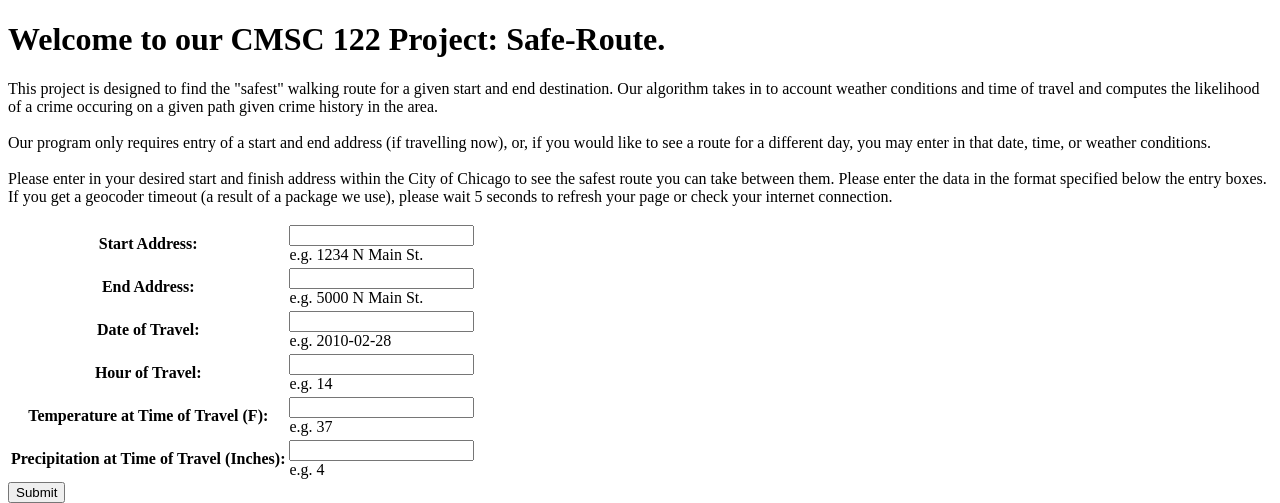
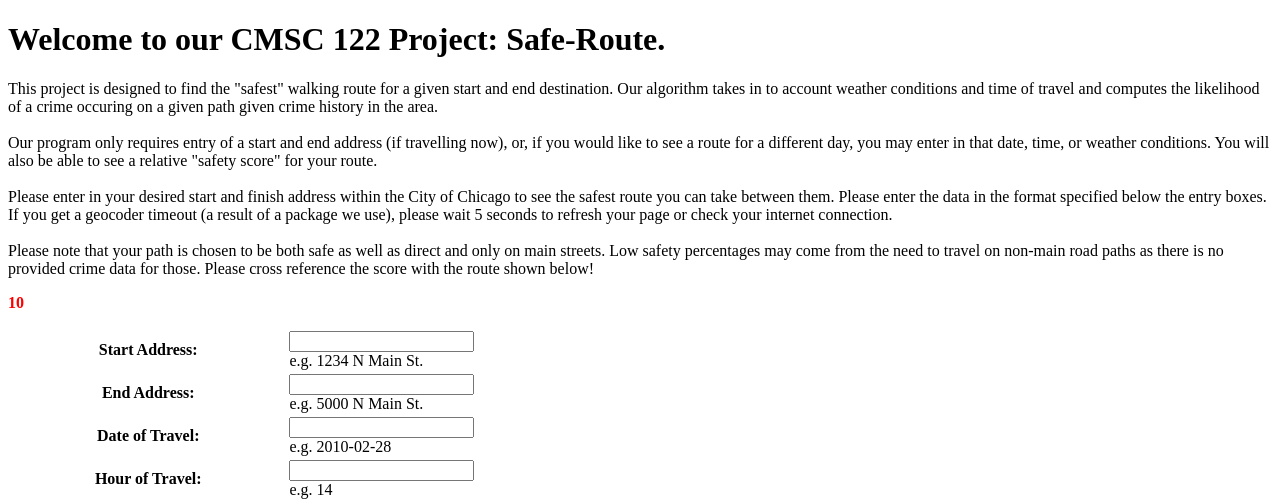
Before and after one commit to aanyaj97/Safe-Route, a Django app: template saferoutesite/templates/routemanager/index.html in a window 1280 px wide. Shown: the top 503 px of the page. Run offline with Django 3.2, Linux system fonts and the light colour scheme; tables that the repository leaves empty hold one stand-in row (values such as "Sample post"); the template is opened without the code that fills it: values that come from a table or form of the project are taken from there, most other values are stand-ins (such as "Sample title", 1, 10 or a date in 2020).

Commit message:
safety score display added

```diff
--- a/saferoutesite/dijkstra_path1.py
+++ b/saferoutesite/dijkstra_path1.py
@@ -301,4 +301,4 @@ def go(args):
     if type(s_length) == dict:
         s_length = s_length[end_node]
 
-    return path_coords, 1 - lognorm(s_length / haversine(start_coord, end_coord))
+    return path_coords,(1-lognorm(s_length/haversine(start_coord,end_coord)))*100
--- a/saferoutesite/routemanager/views.py
+++ b/saferoutesite/routemanager/views.py
@@ -64,12 +64,17 @@ def plot_route(request):
                                                          None)
             args["precipitation"] = form.cleaned_data.get('precipitation',\
                                                            None)
-            route = go(args)
+            route, relative_score = go(args)
             if type(route) == str:
                 route_info['error'] = route
-            route_info['route'] = route
-            route_info['start_address'] = form.cleaned_data['start_address']
-            route_info['end_address'] = form.cleaned_data['end_address']
+                route_info['relative_score'] = "No score can be computed."
+            else:
+                route_info['route'] = route
+                route_info['start_address'] = form.cleaned_data['start_address']
+                route_info['end_address'] = form.cleaned_data['end_address']
+                route_info['relative_score'] = "Your path is safer than " +\
+                                                str(round(relative_score)) +\
+                                                "% of all paths in Chicago."
     route_info['address_form'] = form
 
     return render(request, 'routemanager/index.html', route_info)
--- a/saferoutesite/templates/routemanager/index.html
+++ b/saferoutesite/templates/routemanager/index.html
@@ -33,14 +33,19 @@
 
             </br>
             Our program only requires entry of a start and end address (if travelling now), or, if you would like to
-            see a route for a different day, you may enter in that date, time, or weather conditions. </br>
+            see a route for a different day, you may enter in that date, time, or weather conditions. You will also be able to see a relative "safety score" for your route. </br>
 
             </br>
-            Please enter in your desired start and finish address within the City of Chicago to see the safest route you can take between them. Please enter the data in the format specified below the entry boxes. If you get a geocoder timeout (a result of a package we use), please wait 5 seconds to refresh your page or check your internet connection.
+            Please enter in your desired start and finish address within the City of Chicago to see the safest route you can take between them. Please enter the data in the format specified below the entry boxes. If you get a geocoder timeout (a result of a package we use), please wait 5 seconds to refresh your page or check your internet connection. </br>
+
+            </br>
+            Please note that your path is chosen to be both safe as well as direct and only on main streets. Low safety percentages may come from the need to travel on non-main road paths as there is no provided crime data for those. Please cross reference the score with the route shown below!
         </p>
         <font color='red'>
-            <strong> {{ error }} </strong>
+            <strong> {{ error }} {{ relative_score }} </strong>
         </font>
+        <p>
+
         </p>
         <div class= "frame">
         <form method="get">
```
